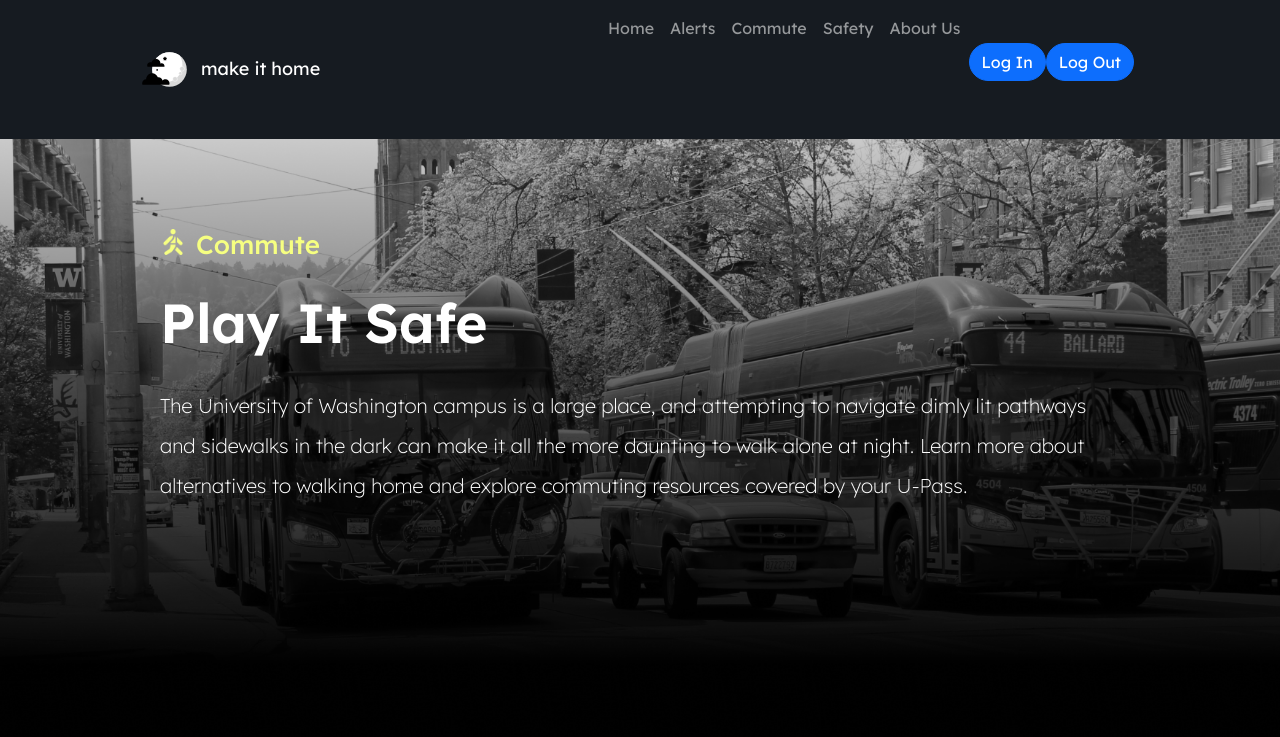
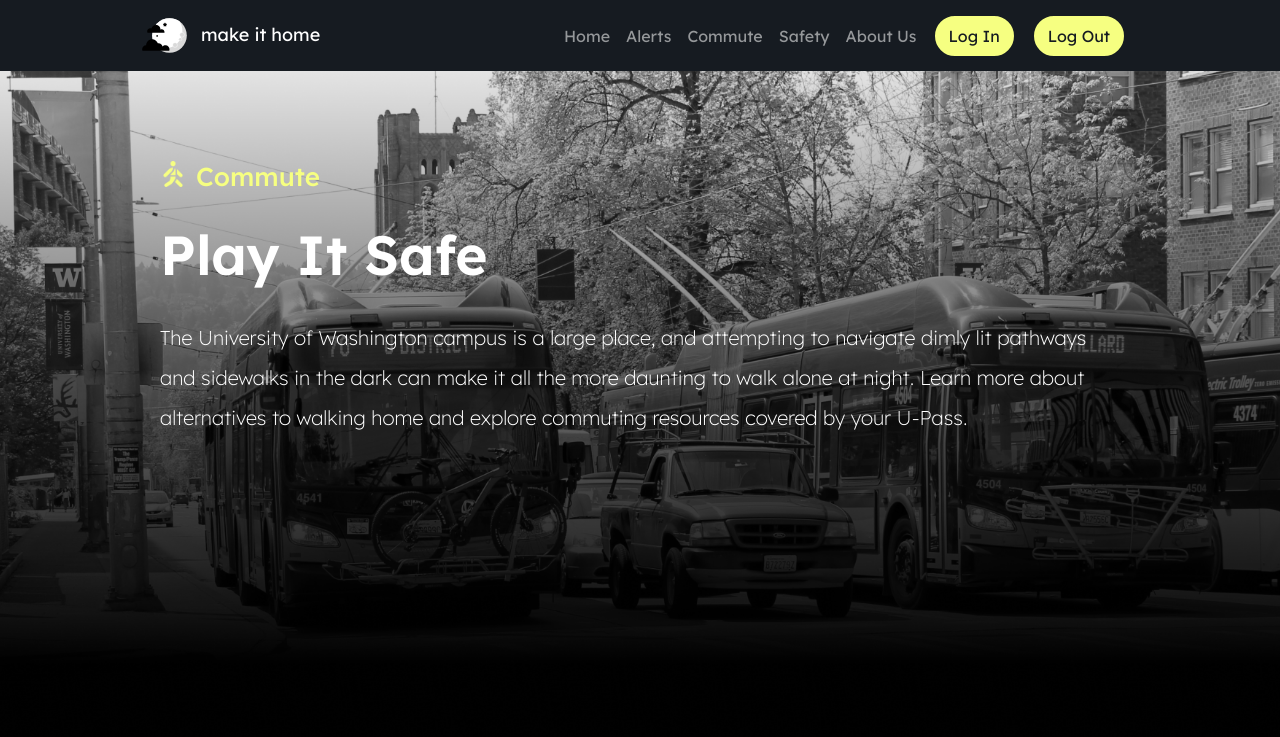
Before and after one commit to UW-INFO442-AU22/GeriatricGoats, a React (Create React App) app: page /commute in a window 1280 px wide. Shown: the top 737 px of the page. Built offline with nearby package versions, Linux system fonts and the light colour scheme.

Commit message:
Adjust login and logout buttons

```diff
--- a/src/NavbarMenu.js
+++ b/src/NavbarMenu.js
@@ -1,5 +1,5 @@
+import "./css/NavbarMenu.css";
 import { Container, Nav, Navbar, Button } from "react-bootstrap";
-import "./css/NavbarMenu.css";
 import logo from "./img/logo.svg";
 import { googleSignIn } from "./LogIn";
 import { signMeOut } from "./SignOut";
--- a/src/css/Commute.css
+++ b/src/css/Commute.css
@@ -36,7 +36,7 @@
    color: white;
    font-size: 55px;
    text-align: center;
-   margin: 250px 0px;
+   margin: 0px 0px 10px;
 }
 
 /* Responsive styling */
--- a/src/css/LogIn.css
+++ /dev/null
@@ -1 +0,0 @@
-/* CSS used only for Log In page */
--- a/src/css/NavbarMenu.css
+++ b/src/css/NavbarMenu.css
@@ -18,9 +18,29 @@
    padding-right: 4em;
 }
 
+.sign-in.btn.btn-primary, .sign-out.btn.btn-primary {
+   color: #161B21;
+   border-radius: 50px;
+   background-color: #F6FF81;
+   border: 2px solid #F6FF81;
+   padding: 6px 12px;
+
+}
+
+.sign-in.btn.btn-primary:hover, .sign-out.btn.btn-primar:hover {
+   color: #161B21;
+   background-color: #F6FF81;
+   border-color: #F6FF81;
+}
+
 /* Responsive styling */
-@media screen and (min-width: 820px) {
+/* Large devices */
+@media screen and (min-width: 992px) {
    .navbar-brand {
       padding-left: 3em;
    }
+
+   .sign-in.btn.btn-primary, .sign-out.btn.btn-primary {
+      margin: 0px 10px;
+   }
 }
```
Also changed, not shown: src/css/App.css (+0 -9 lines).
